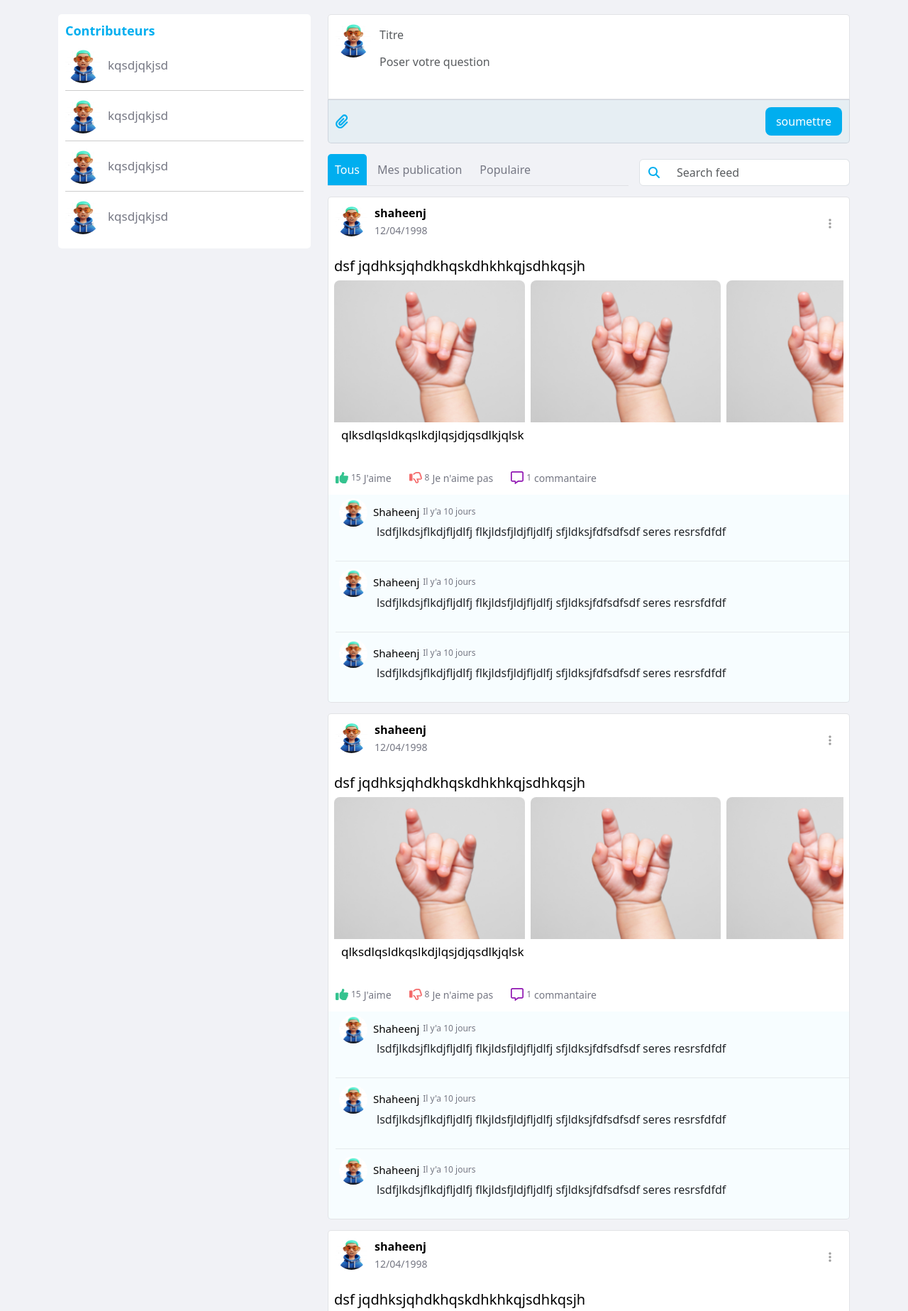
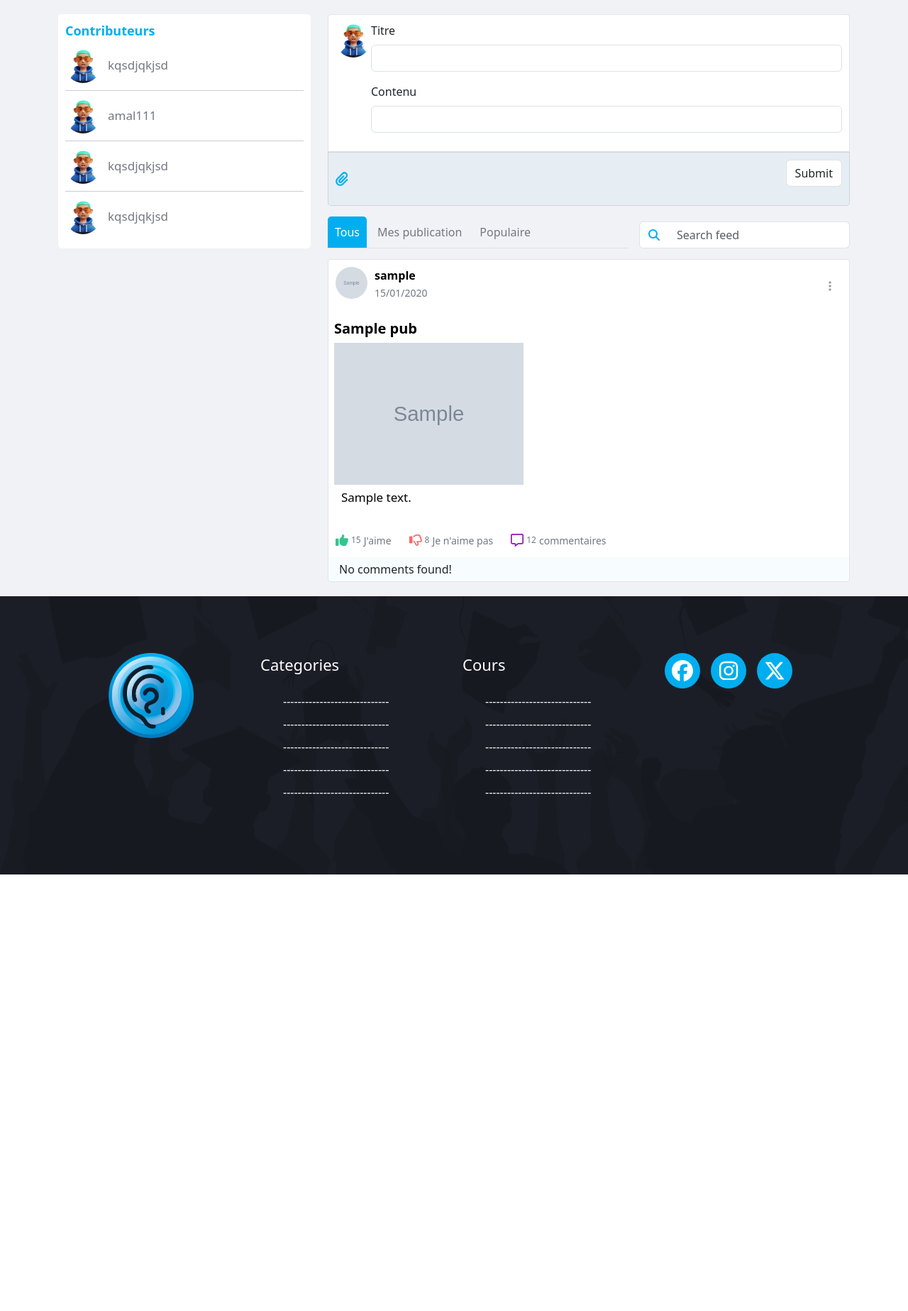
Before and after one commit to ShaheenJawadi/vsaSymfony, a Symfony app: template templates/home/forum/index.html.twig in a window 1280 px wide. Shown: the part 96-1943 px from the top of the page at 71% size. After the commit the page ends 1328 px from the top, so only its background shows below. Run offline with Twig, Linux system fonts and the light colour scheme; the template is opened without the code that fills it: most values are stand-ins (such as "Sample title", 1, 10 or a date in 2020); grey boxes marked "Sample" are stand-in pictures; form fields are guessed from the names that the template uses; some libraries are stand-ins or nearby versions.

Commit message:
feat: Implement add and display functionality for publications with comments

```diff
--- a/src/Entity/Commentaires.php
+++ b/src/Entity/Commentaires.php
@@ -4,8 +4,8 @@ namespace App\Entity;
 
 use Doctrine\ORM\Mapping as ORM;
 use App\Repository\CommentairesRepository;
-#[ORM\Entity]
-//#[ORM\Entity(repositoryClass: CommentairesRepository::class)]
+
+#[ORM\Entity(repositoryClass: CommentairesRepository::class)]
 #[ORM\Table(name: "commentaires", indexes: [
     new ORM\Index(name: "user_id", columns: ["user_id"]),
     new ORM\Index(name: "id_pub", columns: ["id_pub"])
--- a/templates/home/components/forum/forumGrid.html.twig
+++ b/templates/home/components/forum/forumGrid.html.twig
@@ -1,14 +1,14 @@
 <div class="single">
 	<div class="head">
 		<div class="avatar">
-			<img src="{{ asset('images/cours/person.jpg') }}" alt="">
+			<img src="{{ pub.user.image is not empty ? pub.user.image : asset('images/cours/person.jpg') }}" alt="User Avatar">
 
 		</div>
 		<div class="infos">
 			<div class="username">
-				shaheenj
+				{{ pub.user.username }}
 			</div>
-			<div class="date">12/04/1998</div>
+			<div class="date">{{ pub.dateCreation|date('d/m/Y') }}</div>
 
 		</div>
 		<div class="options">
@@ -33,27 +33,20 @@
 	</div>
 
 	<div class="content">
-		<div class="title">dsf jqdhksjqhdkhqskdhkhkqjsdhkqsjh</div>
-		<div class="img_list">
-			<div class="single_img">
-				<img src="{{ asset('images/cours/Image.png') }}" alt="">
+    <div class="title"><b>{{ pub.titre }}</b></div>
+		{% if pub.images is not empty %}
+			<div class="img_list">
+				{% set images = pub.images|split(';') %}
+				{% for image in images %}
+					<div class="single_img">
+                		<img src="{{ image }}" alt="Image">
+					</div>
+				{% endfor %}
+			</div>
+		{% endif %}
+		<div class="question">
+			 <p>{{ pub.contenu }}</p>
 
-			</div>
-			<div class="single_img">
-				<img src="{{ asset('images/cours/Image.png') }}" alt="">
-
-			</div>
-			<div class="single_img">
-				<img src="{{ asset('images/cours/Image.png') }}" alt="">
-
-			</div>
-
-
-		</div>
-		<div class="question">
-			<p>
-				qlksdlqsldkqslkdjlqsjdjqsdlkjqlsk
-			</p>
 		</div>
 
 	</div>
@@ -80,8 +73,15 @@
 				<div class="icon comment">
 					<i class="fa-regular fa-message"></i>
 				</div>
-				<div class="counting">1</div>
-				<div class="txt">commantaire</div>
+				{% set commentCount = pub.getCommentaires()|length %}
+				<div class="counting">{{commentCount}}</div>
+				<div class="txt">
+				{% if commentCount == 1 or commentCount ==0 %}
+							commentaire
+						{% else %}
+							commentaires
+						{% endif %}
+				</div>
 
 			</div>
 
@@ -90,11 +90,11 @@
 	</div>
 
 	<div class="list_comments">
-		{% for i in 1..3 %}
-
-			{% include 'home/components/forum/singleComment.html.twig' %}
-
-		{% endfor %}
+		 {% for commentaire in pub.getCommentaires() %}
+				{% include 'home/components/forum/singleComment.html.twig' with {'comment': commentaire} %}
+			{% else %}
+				<div class="single_comment">No comments found!</div>
+			{% endfor %}
 
 
 	</div>
--- a/templates/home/components/forum/singleComment.html.twig
+++ b/templates/home/components/forum/singleComment.html.twig
@@ -1,15 +1,18 @@
 <div class="single_comment">
 	<div class="avatar">
-		<img src="{{ asset('images/cours/person.jpg') }}" alt="">
+		<img src="{{ comment.user.image is not empty ? comment.user.image : asset('images/cours/person.jpg') }}" alt="User Avatar">
+
 	</div>
 	<div class="content">
 		<div class="top">
-			<div class="username">Shaheenj</div>
-			<div class="date">Il y'a 10 jours</div>
+			<div class="username">{{ comment.user.username }}</div>
+            <div class="date">
+			{{ comment.date|date('d/m/Y') }}
+			</div>
 
 		</div>
 		<p class="comment">
-			lsdfjlkdsjflkdjfljdlfj flkjldsfjldjfljdlfj sfjldksjfdfsdfsdf seres resrsfdfdf
+    		{{comment.commentaire}}
 		</p>
 	</div>
 
--- a/templates/home/forum/index.html.twig
+++ b/templates/home/forum/index.html.twig
@@ -37,7 +37,7 @@
 									<div class="avatar">
 										<img src="{{ asset('images/cours/person.jpg') }}" alt="">
 									</div>
-									<div class="username">kqsdjqkjsd</div>
+									<div class="username">amal111</div>
 
 
 								</div>
@@ -75,14 +75,14 @@
 							<div class="add_pub_section">
 								<div class="top_entry">
 									<div class="avatar">
-										<img src="{{ asset('images/cours/person.jpg') }}" alt="">
-									</div>
+
+											<img src="{{ user.image is not empty ? user.image : asset('images/cours/person.jpg') }}" alt="{{ user.username }}">									</div>
 									<div class="entry">
 										<div class="imgs_list"></div>
 										<div class="content">
-											<textarea class="form-control" placeholder="Titre" rows="1"></textarea>
-											<textarea class="form-control" placeholder="Poser votre question" rows="2"></textarea>
-
+										{{ form_start(forumPub) }}
+										{{ form_row(forumPub.titre) }}
+										{{ form_row(forumPub.contenu) }}
 										</div>
 
 									</div>
@@ -96,9 +96,12 @@
 
 									</div>
 									<div>
-										<button class="btn_main">soumettre</button>
+										{{ form_row(forumPub.submit) }}
 
 									</div>
+               						 {{ form_end(forumPub) }}
+
+
 
 								</div>
 
@@ -107,12 +110,10 @@
 
 							<div class="nav_section">
 								<div class="section_list">
-									<div class="single selected">Tous
-									</div>
-									<div class="single">Mes publication
-									</div>
-									<div class="single">Populaire
-									</div>
+									<div class="single selected" >Tous</div>
+                       				<div class="single" >Mes publication</div>
+
+									<div class="single">Populaire</div>
 
 
 								</div>
@@ -131,10 +132,8 @@
 
 
 							<div class="pub_list">
-								{% for i in 1..8 %}
-
-									{% include 'home/components/forum/forumGrid.html.twig' %}
-
+								{% for pub in pubs %}
+									{% include 'home/components/forum/forumGrid.html.twig' with {'pub': pub,'commentPub':pub} %}
 								{% endfor %}
 							</div>
 						</div>
@@ -146,4 +145,5 @@
 
 	</div>
 
+
 {% endblock %}
```
Also changed, not shown: src/Controller/Forum/ForumController.php (+67 -2 lines), src/Entity/Publications.php (+21 -3 lines), src/Form/PublicationsType.php (added, +39 -0 lines), src/Repository/CommentairesRepository.php (added, +33 -0 lines), src/Repository/PublicationsRepository.php (added, +42 -0 lines), src/Repository/UserRepository.php (added, +53 -0 lines).
